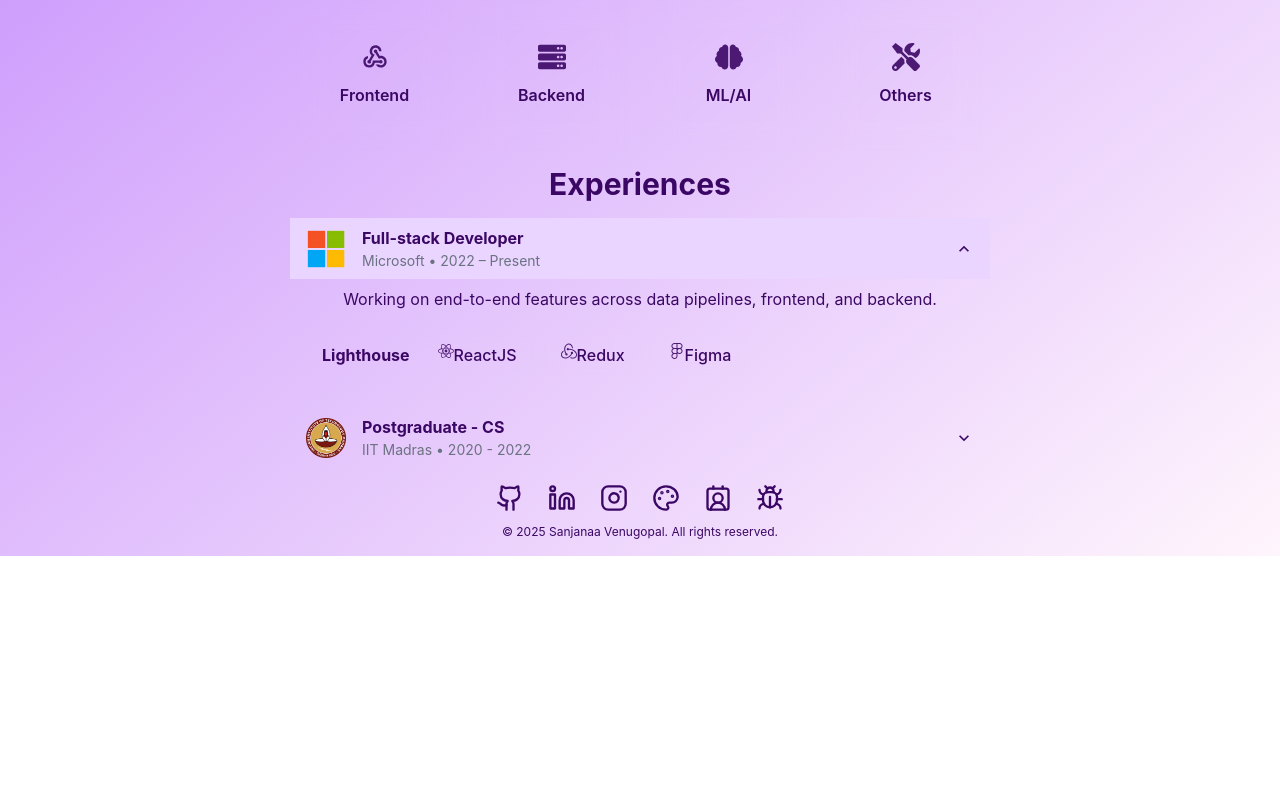
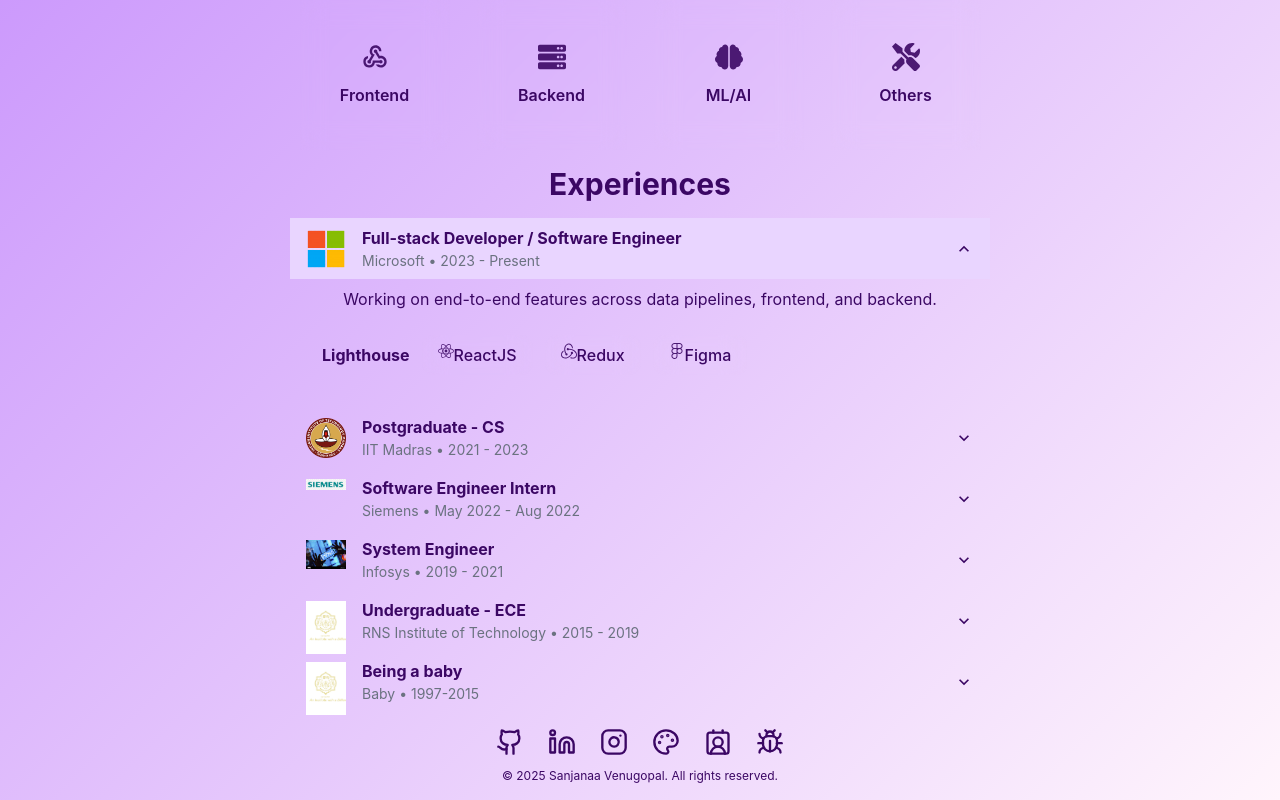
Before and after one commit to SanjanaaVenugopal/sanjanaa-portfolio, a React (Create React App) app: page / in a window 1280 px wide. Shown: the part 500-1300 px from the top of the page. Before the commit the page ends 1056 px from the top, so only its background shows below. Built offline with nearby package versions, Linux system fonts and the light colour scheme; no server answers; the database is empty.

Commit message:
clean up

```diff
--- a/src/Components/CommandBar/ContactForm.tsx
+++ b/src/Components/CommandBar/ContactForm.tsx
@@ -9,7 +9,6 @@
     ModalBody,
     ModalFooter,
     FormErrorMessage,
-    CloseButton,
 } from "@chakra-ui/react";
 import { ContactFormTexts } from "../../Data/constants";
 import { emailJS } from "../../EmailJS.config";
--- a/src/Components/Experience/Experience.tsx
+++ b/src/Components/Experience/Experience.tsx
@@ -13,7 +13,6 @@
 } from "@chakra-ui/react";
 import { ExperiencesTexts, iconSize } from "../../Data/constants";
 import { experiences } from "../../Data/ExperienceConstants";
-import { SkillCard } from "../Skills/SkillsCard";
 
 export default function Experience() {
     return (
--- a/src/Components/Footer/Footer.tsx
+++ b/src/Components/Footer/Footer.tsx
@@ -1,4 +1,4 @@
-import { Button, useDisclosure } from "@chakra-ui/react";
+import { useDisclosure } from "@chakra-ui/react";
 import { Contact2 } from "lucide-react";
 import { ContactMe } from "../CommandBar/ContactMe";
 import { socialLinks } from "../../Data/constants";
--- a/src/Components/Footer/ReportBug.tsx
+++ b/src/Components/Footer/ReportBug.tsx
@@ -1,5 +1,5 @@
 import { useState, useEffect } from "react";
-import { Modal, ModalOverlay, ModalContent, ModalHeader, ModalFooter, ModalBody, Button, Image, IconButton, useDisclosure } from "@chakra-ui/react";
+import { Modal, ModalOverlay, ModalContent, ModalHeader, ModalFooter, ModalBody, Button, Image, useDisclosure } from "@chakra-ui/react";
 import { Bug } from "lucide-react";
 import AngryCat from "../../Data/AngryCat.png"
 import { ReportBugButtonTexts, ReportBugTitle } from "../../Data/constants";
@@ -92,7 +92,7 @@
                             )}
                         </>
                     )}
-                    {yesCount == 8 && (
+                    {yesCount === 8 && (
                         <ContactForm onResult={onClose} onClose={onClose} />
                     )}
 
--- a/src/Data/ExperienceConstants.tsx
+++ b/src/Data/ExperienceConstants.tsx
@@ -9,11 +9,63 @@
 export const experiences = [
     {
         company: "Microsoft",
-        role: "Full-stack Developer",
+        role: "Full-stack Developer / Software Engineer",
         logo: MS,
-        period: "2022 – Present",
+        period: "2023 - Present",
         description:
             "Working on end-to-end features across data pipelines, frontend, and backend.",
+        projects: [{
+            projectName: "Lighthouse",
+            projectDetails: "1 liner about lighthouse",
+            domain: "Frontend, Data Engineering, System designing, Testing & Automation",
+            domainSkills: [
+                { name: "ReactJS", icon: FaReact },
+                { name: "Redux", icon: SiRedux },
+                { name: "Figma", icon: FaFigma }
+            ],
+            contribution: "Performance"
+        }]
+    },
+    {
+        company: "IIT Madras",
+        role: "Postgraduate - CS",
+        logo: IITM,
+        period: "2021 - 2023",
+        description:
+            "Master's in Computer Science with a focus on distributed systems and ML.",
+        projects: [{
+            projectName: "Lighthouse",
+            projectDetails: "1 liner about lighthouse",
+            domain: "Frontend",
+            domainSkills: [
+                { name: "ReactJS", icon: FaReact },
+                { name: "Redux", icon: SiRedux },
+                { name: "Figma", icon: FaFigma }
+            ],
+            contribution: "Performance"
+        },
+        ]
+    },
+    {
+        company: "Siemens",
+        role: "Software Engineer Intern",
+        logo: Siemens,
+        period: "May 2022 - Aug 2022",
+        description: "",
+        projects: [{
+            projectName: "",
+            projectDetails: "",
+            domain: "",
+            domainSkills: [],
+            contribution: ""
+        }]
+    },
+    {
+        company: "Infosys",
+        role: "System Engineer",
+        logo: Infosys,
+        period: "2019 - 2021",
+        description: "",
         projects: [{
             projectName: "Lighthouse",
             projectDetails: "1 liner about lighthouse",
@@ -27,12 +79,11 @@
         }]
     },
     {
-        company: "IIT Madras",
-        role: "Postgraduate - CS",
-        logo: IITM,
-        period: "2020 - 2022",
-        description:
-            "Master’s in Computer Science with a focus on distributed systems and ML.",
+        company: "RNS Institute of Technology",
+        role: "Undergraduate - ECE",
+        logo: RNSIT,
+        period: "2015 - 2019",
+        description: "",
         projects: [{
             projectName: "Lighthouse",
             projectDetails: "1 liner about lighthouse",
@@ -45,4 +96,12 @@
             contribution: "Performance"
         }]
     },
+    {
+        company: "Baby",
+        role: "Being a baby",
+        logo: RNSIT,
+        period: "1997-2015",
+        description: "",
+        projects: []
+    },
 ];
```
Also changed, not shown: src/Data/Logos/MS.jpg (added), src/Data/Logos/RNSIT.jpeg (added).
